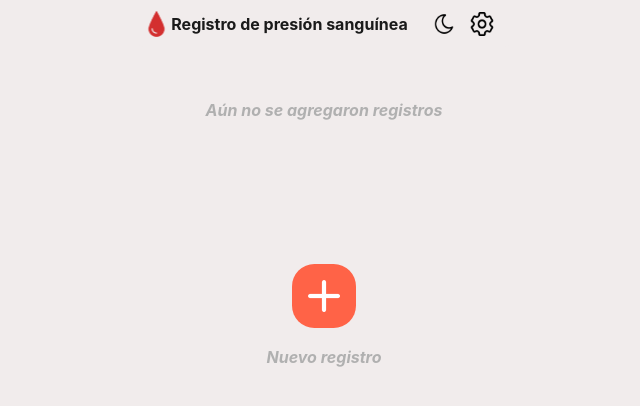
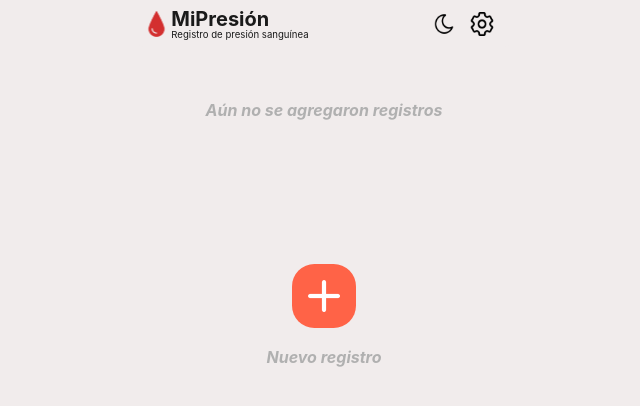
Before and after one commit to Jonatandb/MiPresion, a React (Vite) app: page / in a window 1280 px wide. Shown: the top 406 px of the page, without its empty margins (316-956 px from the left). Built offline with nearby package versions, Linux system fonts and the light colour scheme.

Commit message:
Add app name to header

```diff
--- a/src/components/Header/Header.module.css
+++ b/src/components/Header/Header.module.css
@@ -25,11 +25,25 @@ header {
 .iconsRightContainer {
   display: flex;
   align-items: center;
+  justify-content: center;
   gap: .5rem;
   padding-right: .6rem;
 }
 
-.mainTitle {
+.appTitle {
+  display: flex;
+  flex-direction: column;
+  justify-content: center;
   margin: 0;
   font-size: 1rem;
 }
+
+.appTitle h1 {
+  margin: 0;
+  line-height: 1;
+  font-size: 1.25rem;
+}
+
+.appTitle span {
+  font-size: .6rem;
+}
--- a/src/components/Header/Header.tsx
+++ b/src/components/Header/Header.tsx
@@ -14,9 +14,14 @@ const Header = ({ onSettingsClicked }: HederProps) => {
     <header>
       <div className={`${styles.titleContainer}`}>
         <Logo />
-        <h1 className={`${styles.mainTitle}`}>
-          Registro de presión sanguínea
-        </h1>
+        <div className={`${styles.appTitle}`}>
+          <h1>
+            MiPresión
+          </h1>
+          <span>
+            Registro de presión sanguínea
+          </span>
+        </div>
       </div>
 
       <div className={`${styles.iconsRightContainer}`}>
```
